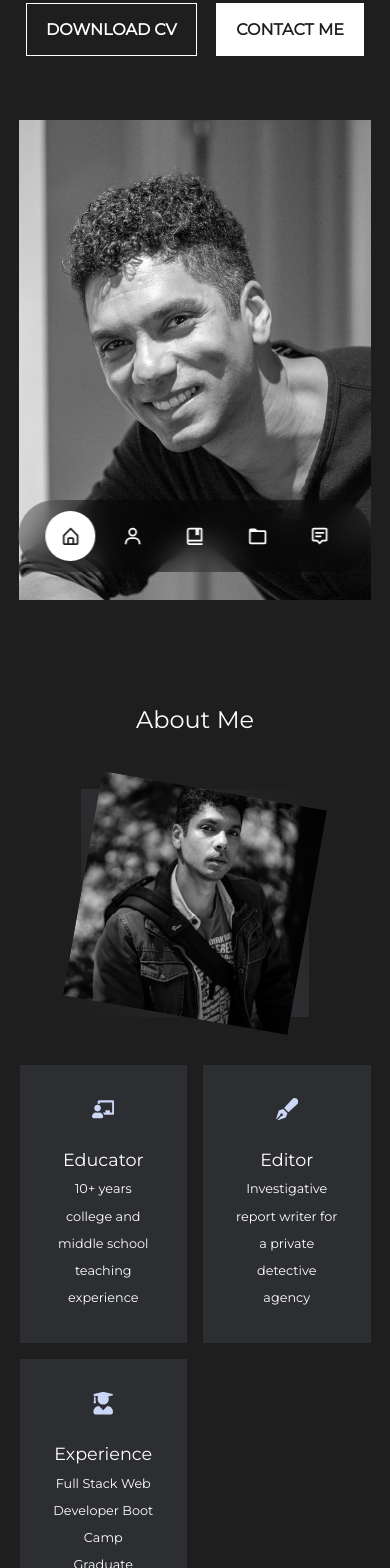
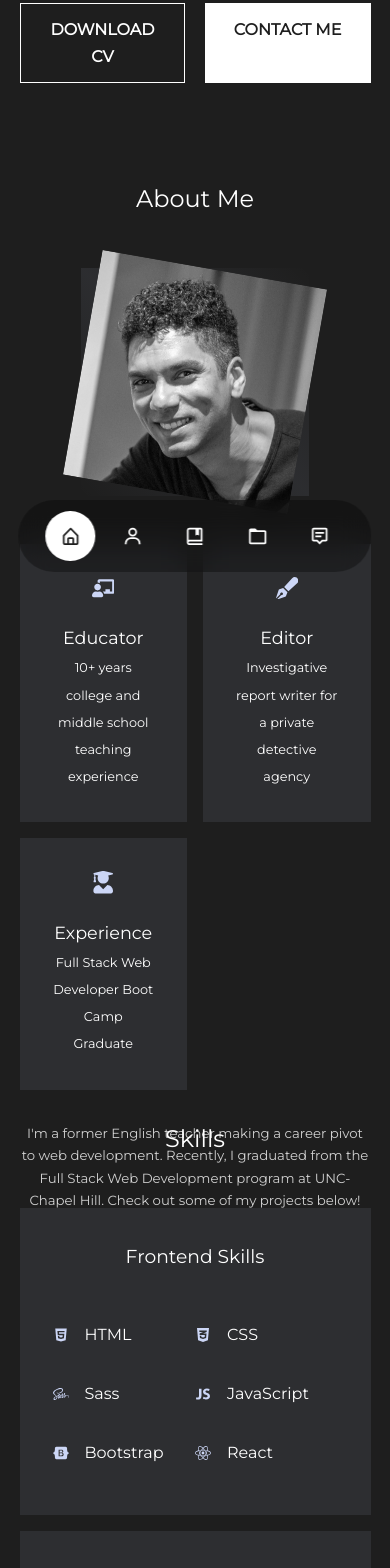
Before and after one commit to ZBerkley88/react-two-boogaloo, a React (Create React App) app: page / in a window 390 px wide. Shown: the part 240-1808 px from the top of the page. Built offline with nearby package versions, Linux system fonts and the light colour scheme.

Commit message:
Reformatted some CSS and added a link to a project.

```diff
--- a/src/components/experience/Experience.jsx
+++ b/src/components/experience/Experience.jsx
@@ -2,6 +2,7 @@ import React from "react";
 import "./experience.css";
 import { AiFillHtml5 } from "react-icons/ai";
 import { FaCss3Alt } from "react-icons/fa";
+import { FaSass } from "react-icons/fa"
 import { IoLogoJavascript } from "react-icons/io";
 import { FaBootstrap } from "react-icons/fa";
 import { FaReact } from "react-icons/fa";
@@ -30,6 +31,13 @@ const Experience = () => {
               <FaCss3Alt className="experience__details-icon" />
               <div>
                 <h4>CSS</h4>
+              </div>
+            </article>
+
+            <article className="experience__details">
+              <FaSass className="experience__details-icon" />
+              <div>
+                <h4>Sass</h4>
               </div>
             </article>
 
@@ -83,6 +91,9 @@ const Experience = () => {
             </article>
           </div>
         </div>
+
+        {/* ADD DATABASE SKILLS - TEACHING SKILLS */}
+
       </div>
     </section>
   );
--- a/src/components/header/Header.jsx
+++ b/src/components/header/Header.jsx
@@ -1,7 +1,7 @@
 import React from "react";
 import "./header.css";
 import CTA from "./CTA";
-import ME from "../../assets/me.jpg";
+// import ME from "../../assets/me.jpg";
 import Socials from "./Socials";
 
 const Header = () => {
@@ -13,9 +13,9 @@ const Header = () => {
         <CTA />
         <Socials />
 
-        <div className="me">
+        {/* <div className="me">
           <img src={ME} alt="Zack Berkley" />
-        </div>
+        </div> */}
 
         <a href="#contact" className="scroll__down">
           Scroll Down
--- a/src/components/header/header.css
+++ b/src/components/header/header.css
@@ -1,5 +1,5 @@
 header {
-  height: 100vh;
+  /* height: 100vh; */
   padding-top: 7rem;
   overflow: hidden;
 }
@@ -29,7 +29,7 @@ header {
   gap: 0.8rem;
   position: absolute;
   left: 0;
-  bottom: 3rem;
+  top: 2rem;
 }
 
 .header_icon {
@@ -37,16 +37,15 @@ header {
 }
 
 .header_icon:hover {
-  transform: translateY(-5px);
   color: var(--slate);
 }
 
-.header__socials:after {
+/* .header__socials:after {
   content: "";
   width: 1px;
   height: 2rem;
   background-color: var(--primary);
-}
+} */
 
 /* ====================== PROFILE PIC ======================*/
 
@@ -79,7 +78,7 @@ header {
 .scroll__down {
   position: absolute;
   right: -2.3rem;
-  bottom: 5rem;
+  top: 5rem;
   transform: rotate(90deg);
   font-weight: 300;
   font-size: 0.9rem;
@@ -88,17 +87,17 @@ header {
 /* ====================== MEDIA QUERIES (TABLETS) ======================*/
 
 @media screen and (max-width: 1024px) {
-  header {
+  /* header {
     height: 90vh;
-  }
+  } */
 }
 
 /* ====================== MEDIA QUERIES (PHONES) ======================*/
 
 @media screen and (max-width: 600px) {
-  header {
+  /* header {
     height: 100vh;
-  }
+  } */
 
   .header__socials,
   .scroll__down {
--- a/src/components/portfolio/Portfolio.jsx
+++ b/src/components/portfolio/Portfolio.jsx
@@ -1,6 +1,7 @@
 import React from "react";
 import "./portfolio.css";
-import IMG1 from "../../assets/portfolio-placeholder.jpg";
+import IMG from "../../assets/portfolio-placeholder.jpg";
+import IMG1 from "../../assets/ecommerce-screenshot.png";
 import { FiGithub } from "react-icons/fi";
 import { FiExternalLink } from "react-icons/fi";
 
@@ -12,7 +13,34 @@ const Portfolio = () => {
       <div className="container portfolio_container">
         <article className="portfolio_item">
           <div className="portfolio_item-image">
-            <img src={IMG1} alt="" />
+            <img src={IMG1} alt="Project preview" />
+          </div>
+          <h3>eCommerce Back End</h3>
+          <p>
+            Back-end for an e-commerce site which uses Express.js and
+            Sequelize to interact with a SQL database.
+          </p>
+          <div className="portfolio_item-cta">
+            <a
+              href="https://github.com/ZBerkley88/ecommerce-back-end"
+              target="_blank"
+              rel="noreferrer"
+            >
+              <FiGithub className="portfolio_item-icon" />
+            </a>
+            {/* <a
+              href="https://github.com/ZBerkley88"
+              target="_blank"
+              rel="noreferrer"
+            >
+              <FiExternalLink className="portfolio_item-icon" />
+            </a> */}
+          </div>
+        </article>
+
+        <article className="portfolio_item">
+          <div className="portfolio_item-image">
+            <img src={IMG} alt="" />
           </div>
           <h3>This is a portfolio item title</h3>
           <div className="portfolio_item-cta">
@@ -35,34 +63,11 @@ const Portfolio = () => {
 
         <article className="portfolio_item">
           <div className="portfolio_item-image">
-            <img src={IMG1} alt="" />
+            <img src={IMG} alt="" />
           </div>
           <h3>This is a portfolio item title</h3>
           <div className="portfolio_item-cta">
-          <a
-              href="https://github.com/ZBerkley88"
-              target="_blank"
-              rel="noreferrer"
-            >
-              <FiGithub className="portfolio_item-icon" />
-            </a>
             <a
-              href="https://github.com/ZBerkley88"
-              target="_blank"
-              rel="noreferrer"
-            >
-              <FiExternalLink className="portfolio_item-icon" />
-            </a>
-          </div>
-        </article>
-
-        <article className="portfolio_item">
-          <div className="portfolio_item-image">
-            <img src={IMG1} alt="" />
-          </div>
-          <h3>This is a portfolio item title</h3>
-          <div className="portfolio_item-cta">
-          <a
               href="https://github.com/ZBerkley88"
               target="_blank"
               rel="noreferrer"
--- a/src/components/portfolio/portfolio.css
+++ b/src/components/portfolio/portfolio.css
@@ -18,6 +18,11 @@
 .portfolio_item h3 {
   margin: 1.2rem 0 2rem;
   color: var(--slate)
+}
+
+.portfolio_item p {
+  font-size: 0.9rem;
+  margin: 1.2rem 0 2rem;
 }
 
 .portfolio_item-cta {
--- a/src/index.css
+++ b/src/index.css
@@ -103,7 +103,7 @@ a:hover {
 }
 
 .btn {
-    width: max-content;
+    width: 15rem;
     display: inline-block;
     color: var(--primary);
     padding: 0.75rem 1.2rem;
```
Also changed, not shown: src/assets/about-me.jpg, src/assets/ecommerce-screenshot.png (added).
